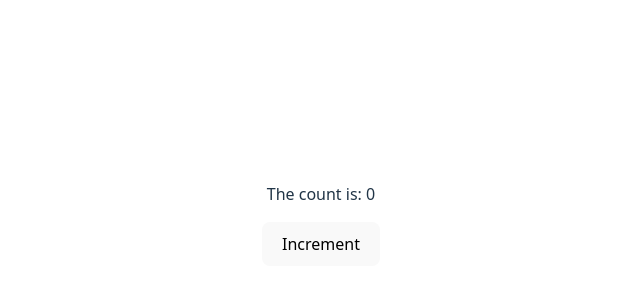
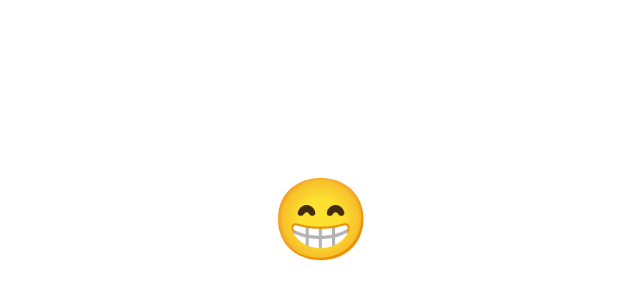
Before and after one commit to duckyoon/React_First_App, a React (Vite) app in the folder first-react-app/: page / in a window 1280 px wide. Shown: the part 184-484 px from the top of the page, without its empty margins (319-959 px from the left). Built offline with nearby package versions, Linux system fonts and the light colour scheme.

Commit message:
example: 250409_리액트 toggler

```diff
--- a/first-react-app/src/App.jsx
+++ b/first-react-app/src/App.jsx
@@ -9,7 +9,8 @@ import Slots from './Slots';
 import ShoppingList from './ShoppingList';
 import PropertyList from './PropertyList';
 import Clicker from './Clicker';
-import Counter from './Counter';
+// import Counter from './Counter';
+import Toggler from './Toggler';
 // const data = [
 //   {id: 1, item:"eggs", quantity: 12, completed: false},
 //   {id: 2, item:"milk", quantity: 5, completed: true},
@@ -29,7 +30,8 @@ import Counter from './Counter';
 function App() {
   return (
     <div>
-      <Counter />
+      <Toggler/>
+      {/* <Counter /> */}
       {/* <Clicker message="Hi!!!" buttonText="Please click me"/>
       <Clicker message="Please Stop Clicking me!" buttonText="Do not click me"/> */}
       {/* <PropertyList items={properties}/>       */}
--- /dev/null
+++ b/first-react-app/src/Toggler.css
@@ -0,0 +1,4 @@
+.Toggler {
+    font-size: 5rem;
+    cursor: pointer;
+}
--- /dev/null
+++ b/first-react-app/src/Toggler.jsx
@@ -0,0 +1,16 @@
+import { useState } from "react";
+import "./Toggler.css"
+export default function Toggler() {
+    const [isHappy, setIsHappy] = useState(true)
+
+    const toggleIsHappy = () => {
+        setIsHappy(!isHappy);
+    }
+
+    return (
+    <p className="Toggler" onClick={toggleIsHappy}>
+        {isHappy ? "😁" : "😫"}
+
+        </p>
+    );
+}
```
